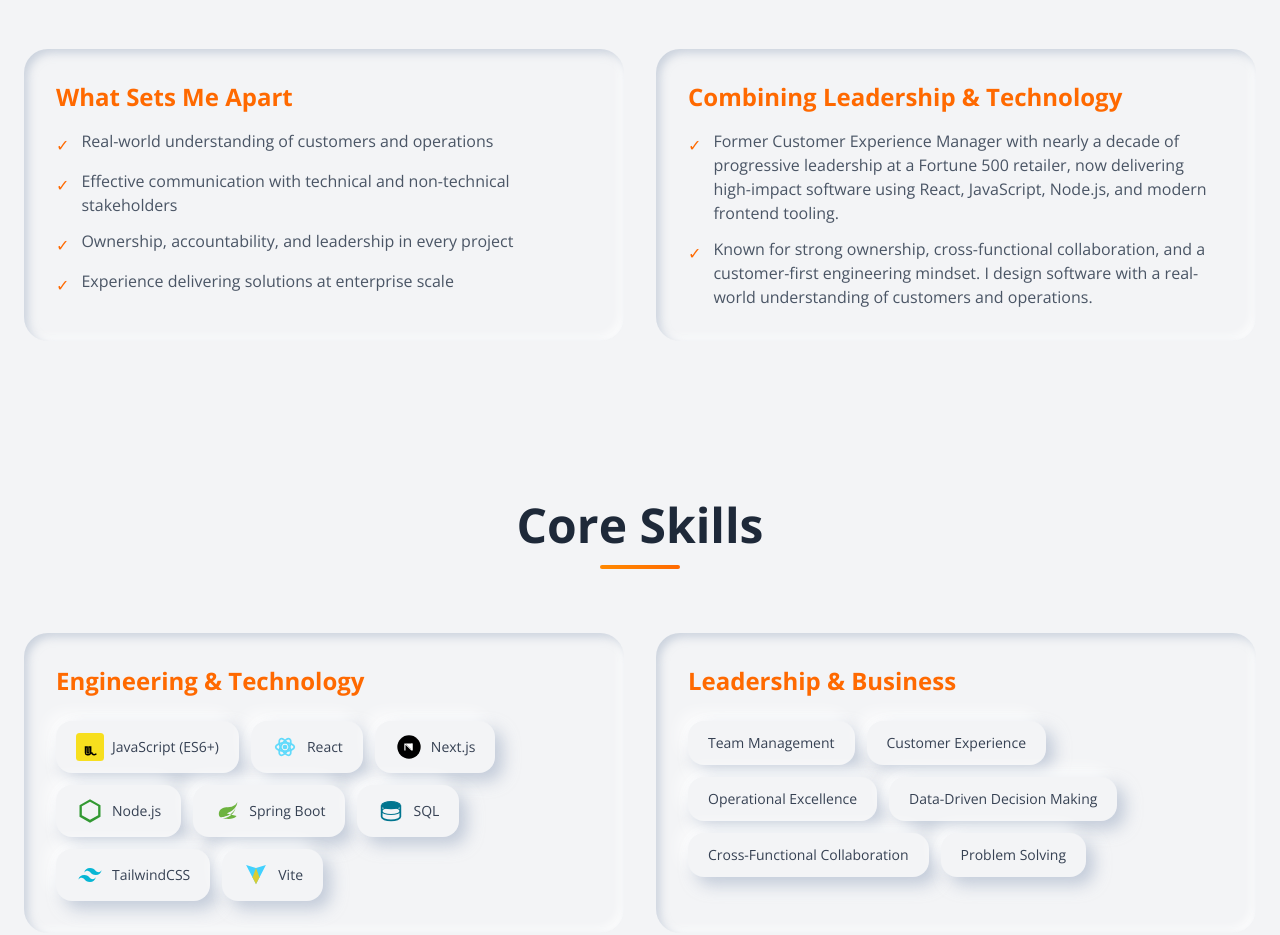
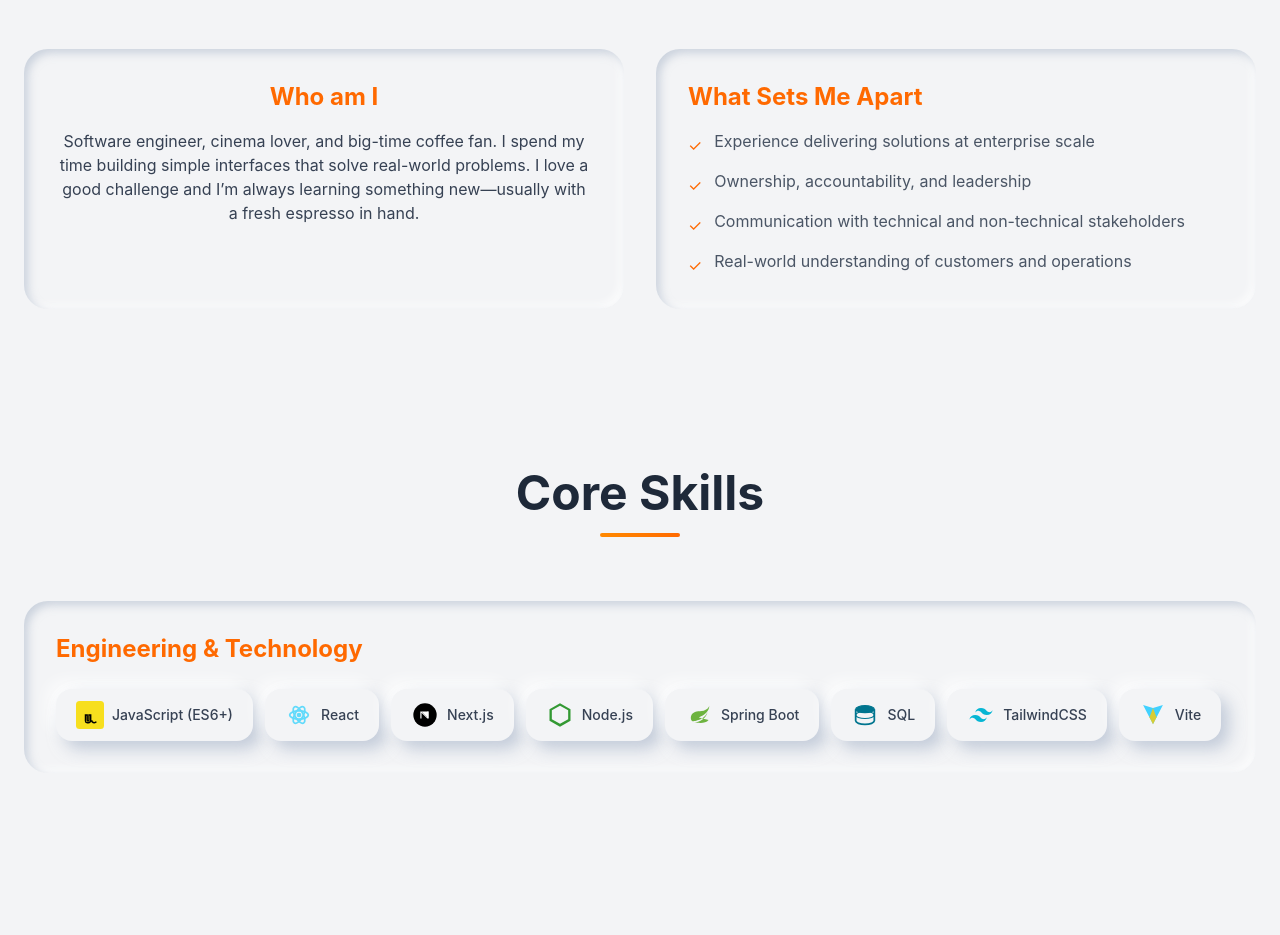
Before and after one commit to Mattojjo/portfolio, a React (Vite) app: page / in a window 1280 px wide. Shown: the part 1160-2095 px from the top of the page. Built offline with nearby package versions, Linux system fonts and the light colour scheme.

Commit message:
Add resume download link, enhance About and Experience sections, and update styling in Projects and Skills components

```diff
--- a/src/components/About.jsx
+++ b/src/components/About.jsx
@@ -20,41 +20,32 @@ const [sectionRef, isVisible] = useSectionVisible();
           <h2 className="text-4xl md:text-5xl font-bold text-gray-800 mb-4">About Me</h2>
           <div className="w-20 h-1 bg-gradient-to-r from-orange-400 to-orange-500 mx-auto rounded-full"></div>
         </div>
+        <div className="grid md:grid-cols-2 gap-8">
+          <div className="max-w-2xl mx-auto text-center text-gray-700 mb-0 bg-gray-100 p-8 rounded-3xl neu-inset hover:scale-[1.02] transition-all duration-300">
+            <h3 className="text-2xl font-bold text-orange-500 mb-4">Who am I</h3>
+            <p className="text-md">
+              Software engineer, cinema lover, and big-time coffee fan. I spend my time building simple interfaces that solve real-world problems. I love a good challenge and I’m always learning something new—usually with a fresh espresso in hand.
+            </p>
+          </div>
 
-        <div className="grid md:grid-cols-2 gap-8">
           <div className="bg-gray-100 p-8 rounded-3xl neu-inset hover:scale-[1.02] transition-all duration-300">
               <h3 className="text-2xl font-bold text-orange-500 mb-4">What Sets Me Apart</h3>
               <ul className="space-y-3">
                 <li className="flex items-start gap-3">
                   <CheckIcon />
-                  <span className="text-gray-600">Real-world understanding of customers and operations</span>
+                  <span className="text-gray-600">Experience delivering solutions at enterprise scale</span>
                 </li>
                 <li className="flex items-start gap-3">
                   <CheckIcon />
-                  <span className="text-gray-600">Effective communication with technical and non-technical stakeholders</span>
+                  <span className="text-gray-600">Ownership, accountability, and leadership</span>
                 </li>
                 <li className="flex items-start gap-3">
                   <CheckIcon />
-                  <span className="text-gray-600">Ownership, accountability, and leadership in every project</span>
+                  <span className="text-gray-600">Communication with technical and non-technical stakeholders</span>
                 </li>
                 <li className="flex items-start gap-3">
                   <CheckIcon />
-                  <span className="text-gray-600">Experience delivering solutions at enterprise scale</span>
-                </li>
-              </ul>
-          </div>
-          <div className="bg-gray-100 p-8 rounded-3xl neu-inset hover:scale-[1.02] transition-all duration-300">
-              <h3 className="text-2xl text-orange-500 font-bold mb-4">
-                Combining Leadership & Technology
-              </h3>
-              <ul className="space-y-3">
-                <li className="flex items-start gap-3">
-                  <CheckIcon />
-                  <span className="text-gray-600">Former Customer Experience Manager with nearly a decade of progressive leadership at a Fortune 500 retailer, now delivering high-impact software using React, JavaScript, Node.js, and modern frontend tooling.</span>
-                </li>
-                <li className="flex items-start gap-3">
-                  <CheckIcon />
-                  <span className="text-gray-600">Known for strong ownership, cross-functional collaboration, and a customer-first engineering mindset. I design software with a real-world understanding of customers and operations.</span>
+                  <span className="text-gray-600">Real-world understanding of customers and operations</span>
                 </li>
               </ul>
           </div>
--- a/src/components/Experience.jsx
+++ b/src/components/Experience.jsx
@@ -16,6 +16,9 @@ const [sectionRef, isVisible] = useSectionVisible();
         <div className="text-center mb-16">
           <h2 className="text-4xl md:text-5xl font-bold text-gray-800 mb-4">Experience</h2>
           <div className="w-20 h-1 bg-gradient-to-r from-orange-400 to-orange-500 mx-auto rounded-full"></div>
+        </div>
+        <div className="max-w-3xl mx-auto text-center text-gray-700 mb-8">
+          <p className="text-lg">Before transitioning into software engineering, I spent over a decade in leadership and customer-facing roles.</p>
         </div>
 
         <div className="space-y-6">
--- a/src/components/Footer.jsx
+++ b/src/components/Footer.jsx
@@ -1,4 +1,5 @@
 import { useSectionVisible } from '../hooks/useSectionVisible';
+import resume from '../assets/docss/Leinad\'s Resume.pdf';
 
 export default function Footer() {
   const [sectionRef, isVisible] = useSectionVisible();
@@ -15,7 +16,7 @@ export default function Footer() {
         <div className="grid md:grid-cols-3 gap-8 mb-8">
           <div>
             <h4 className="font-bold text-orange-500 mb-4 ">Connect</h4>
-            <div className="flex gap-4">
+            <div className="flex gap-4 mb-6">
               <a href="mailto:leinad9607@gmail.com" aria-label="Email Leinad Suarez" className="w-12 h-12 flex items-center justify-center hover:scale-110 transition-all duration-300 text-gray-700">
                 <svg className="w-6 h-6" viewBox="0 0 24 24" fill="currentColor">
                   <path d="M20 4H4c-1.1 0-1.99.9-1.99 2L2 18c0 1.1.9 2 2 2h16c1.1 0 2-.9 2-2V6c0-1.1-.9-2-2-2zm0 4l-8 5-8-5V6l8 5 8-5v2z"/>
@@ -32,6 +33,16 @@ export default function Footer() {
                 </svg>
               </a>
             </div>
+            <a
+              href={resume}
+              download="Leinad_Suarez_Resume.pdf"
+              className="inline-flex items-center gap-2 px-6 py-3 bg-orange-500 text-white rounded-lg hover:bg-orange-600 transition-all duration-300 hover:scale-105"
+            >
+              <svg className="w-5 h-5" viewBox="0 0 24 24" fill="none" stroke="currentColor" strokeWidth="2">
+                <path d="M21 15v4a2 2 0 0 1-2 2H5a2 2 0 0 1-2-2v-4M7 10l5 5 5-5M12 15V3"/>
+              </svg>
+              Download Resume
+            </a>
           </div>
         </div>
       </div>
--- a/src/components/Projects.jsx
+++ b/src/components/Projects.jsx
@@ -33,12 +33,12 @@ export default function Projects() {
               href={project.link}
               target="_blank"
               rel="noopener noreferrer"
-              className="relative bg-white rounded-3xl neu-inset hover:scale-105 transition-all duration-500 block overflow-hidden group cursor-pointer min-h-[320px]"
+              className="relative bg-gray-100 rounded-3xl neu-inset hover:scale-105 transition-all duration-500 block overflow-hidden group cursor-pointer min-h-[320px]"
             >
               <div className="relative z-20 p-8 transition-opacity duration-300 group-hover:opacity-0">
                 <h3 className="text-2xl font-bold text-orange-500 mb-4">{project.name}</h3>
                 <p className="text-gray-600 mb-4">{project.reason}</p>
-                <div className="flex flex-wrap gap-2">
+                <div className="flex flex-wrap gap-3">
                   {project.technologies.map((tech, idx) => {
                     const techIcon = getTechIcon(tech);
                     return (
@@ -46,7 +46,7 @@ export default function Projects() {
                         key={idx}
                         className="px-3 py-1 bg-gray-100 text-gray-700 rounded-full text-xs font-medium neu-shadow flex items-center gap-1.5"
                       >
-                        {techIcon && <span className="scale-75">{techIcon.svg}</span>}
+                        {techIcon && <span className="scale-90">{techIcon.svg}</span>}
                         {tech}
                       </span>
                     );
@@ -72,7 +72,7 @@ export default function Projects() {
                     className="w-full h-full object-cover"
                     style={{ pointerEvents: 'none' }}
                   />
-                  <div className="absolute inset-y-0 left-0 w-24 bg-gradient-to-r from-white to-transparent z-20"></div>
+                  <div className="absolute inset-y-0 left-0 w-24 bg-gradient-to-r from-gray-100 to-transparent z-20"></div>
                 </div>
               </div>
             </a>
--- a/src/components/Skills.jsx
+++ b/src/components/Skills.jsx
@@ -1,5 +1,5 @@
 import { useSectionVisible } from '../hooks/useSectionVisible';
-import { softSkills, techIcons } from '../utils/constants';
+import { techIcons } from '../utils/constants';
 
 export default function Skills() {
 const [sectionRef, isVisible] = useSectionVisible();
@@ -18,7 +18,7 @@ const [sectionRef, isVisible] = useSectionVisible();
           <div className="w-20 h-1 bg-gradient-to-r from-orange-400 to-orange-500 mx-auto rounded-full"></div>
         </div>
 
-        <div className="grid md:grid-cols-2 gap-8">
+        <div className="grid md:grid-cols-1 gap-8">
           <div className="bg-gray-100 p-8 rounded-3xl neu-inset hover:scale-[1.02] transition-all duration-300">
             <div className="flex items-center gap-4 mb-6">
               <h3 className="text-2xl font-bold text-orange-500">Engineering & Technology</h3>
@@ -35,22 +35,6 @@ const [sectionRef, isVisible] = useSectionVisible();
               ))}
             </div>
           </div>
-
-          <div className="bg-gray-100 p-8 rounded-3xl neu-inset hover:scale-[1.02] transition-all duration-300">
-            <div className="flex items-center gap-4 mb-6">
-              <h3 className="text-2xl font-bold text-orange-500">Leadership & Business</h3>
-            </div>
-            <div className="flex flex-wrap gap-3">
-              {softSkills.map((skill, index) => (
-                <span
-                  key={index}
-                  className="px-5 py-3 bg-gray-100 text-gray-700 rounded-2xl text-sm font-medium neu-shadow hover:scale-105 transition-all duration-300 cursor-pointer"
-                >
-                  {skill}
-                </span>
-              ))}
-            </div>
-          </div>
         </div>
       </div>
     </section>
--- a/src/index.css
+++ b/src/index.css
@@ -1,4 +1,5 @@
 @import 'tailwindcss';
+@import url('https://fonts.googleapis.com/css2?family=Inter:wght@400;600;700&display=swap');
 
 @font-face {
   font-family: 'Open Sans';
@@ -30,7 +31,7 @@
   }
 
   body {
-    font-family: 'Open Sans', sans-serif;
+    font-family: 'Inter', 'Open Sans', system-ui, -apple-system, 'Segoe UI', Roboto, sans-serif;
   }
 }
 
```
Also changed, not shown: 1 other file (tests, documents, lock files or other folders).
